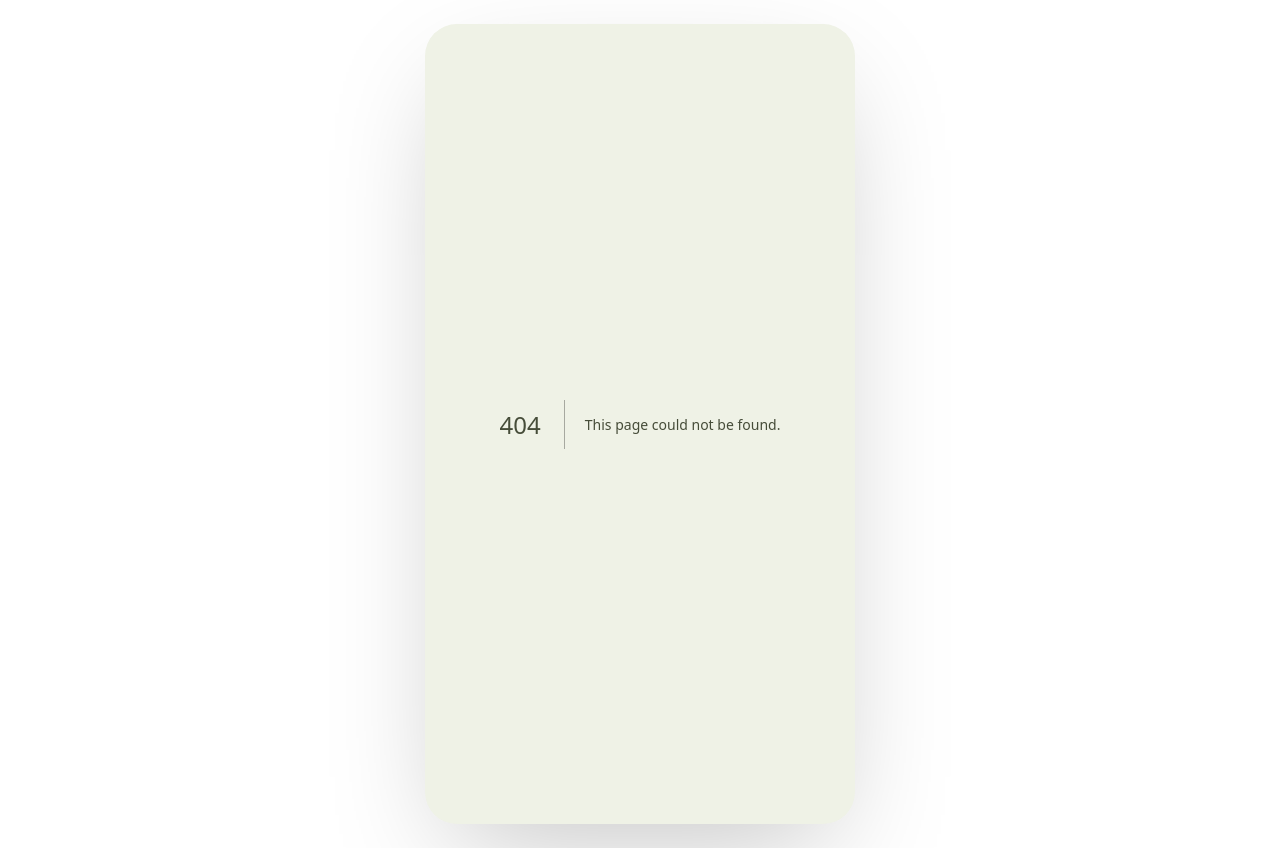
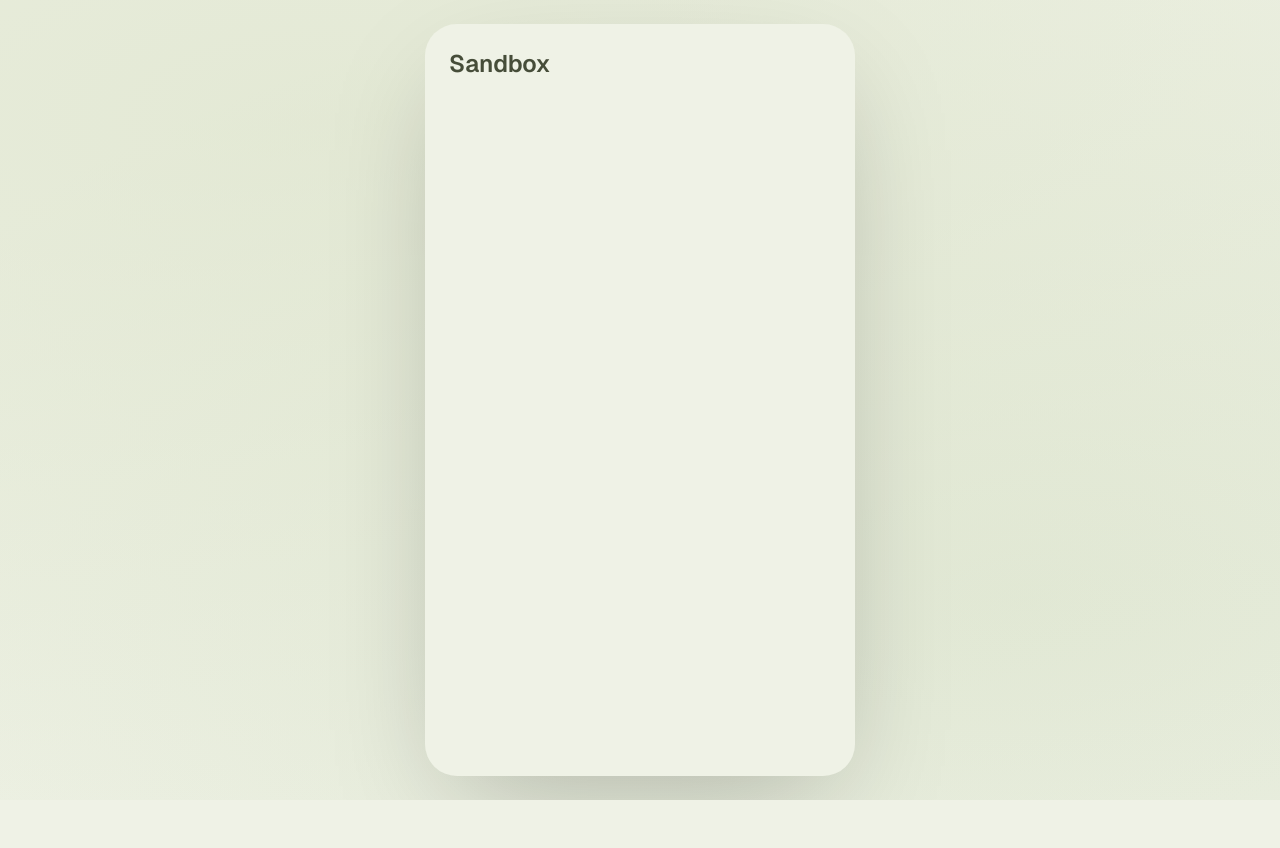
Before and after one commit to dthajal1/dear-me, a Next.js app in the folder dear-me-nextjs/: page /sandbox in a window 1280 px wide. Before the commit this address had no page. After the commit the page ends 800 px from the top, so only its background shows below. Built offline with nearby package versions, Linux system fonts and the light colour scheme.

Commit message:
chore(nextjs): add sandbox route for component previews

```diff
--- /dev/null
+++ b/dear-me-nextjs/app/sandbox/page.tsx
@@ -0,0 +1,8 @@
+export default function Sandbox() {
+  return (
+    <div className="flex flex-col gap-6 p-6">
+      <h1 className="text-2xl font-semibold">Sandbox</h1>
+      {/* components get imported and rendered here during Phase B */}
+    </div>
+  );
+}
```
